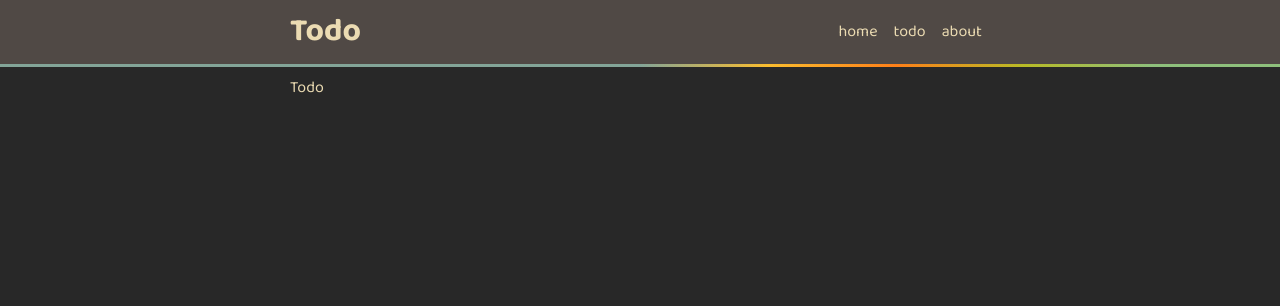
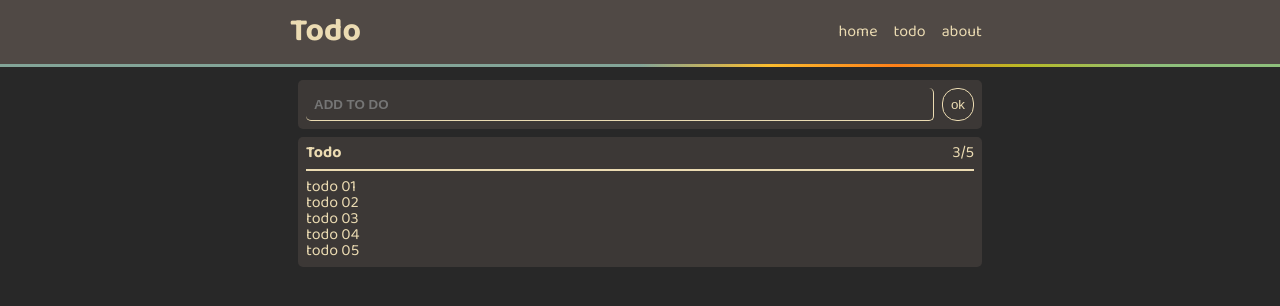
Before and after one commit to RonaldoSetzer/frontend-react, a React (Create React App) app: page /todo in a window 1280 px wide. Shown: the top 306 px of the page. Built offline with nearby package versions, Linux system fonts and the light colour scheme.

Commit message:
feat: Create the sketch of Todo view

```diff
--- a/src/views/Todo/index.js
+++ b/src/views/Todo/index.js
@@ -1,7 +1,22 @@
 import React from 'react';
 
+import InputForm from '../../components/InputForm';
+import TodoList from '../../components/TodoList';
+
 function Todo() {
-  return <h1>Todo</h1>;
+  const todos = ['todo 01', 'todo 02', 'todo 03', 'todo 04', 'todo 05'];
+  const totalCompleted = 3;
+
+  function handleSubmit(value) {
+    console.log(value);
+  }
+
+  return (
+    <>
+      <InputForm placeholder="ADD TO DO" handleSubmit={handleSubmit} />
+      <TodoList list={todos} totalCompleted={totalCompleted} />
+    </>
+  );
 }
 
 export default Todo;
```
